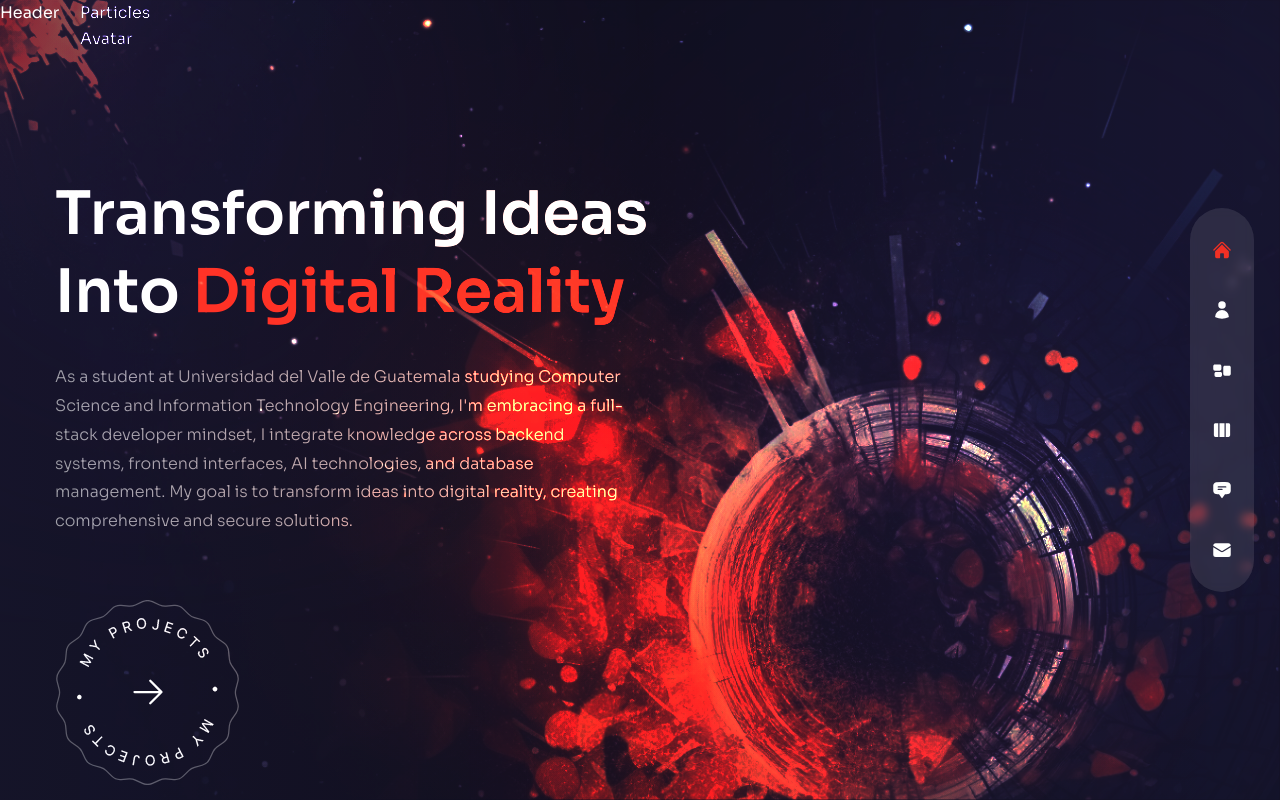
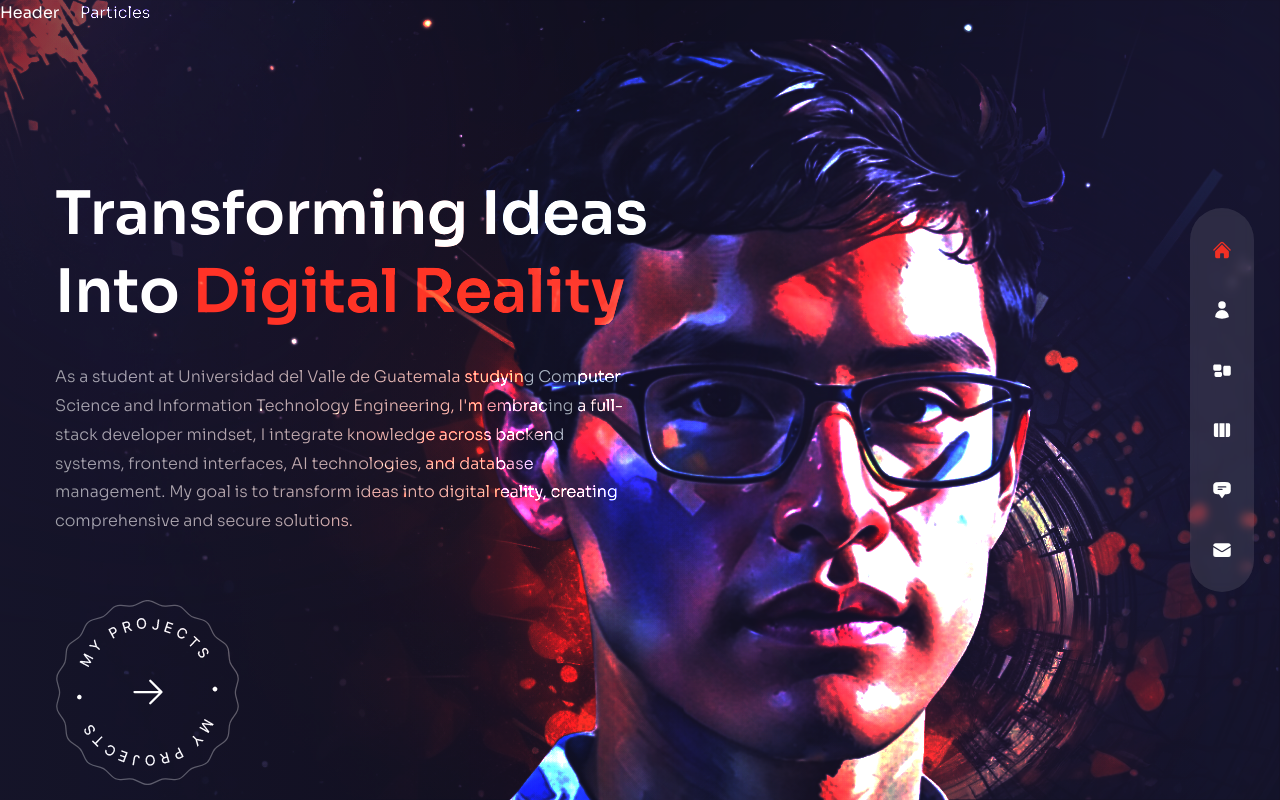
Before and after one commit to XavierLopez25/portfolio_v1, a Next.js app: page / in a window 1280 px wide. Built offline with nearby package versions, Linux system fonts and the light colour scheme; what tailwind-gradient-mask-image would draw is missing.

Commit message:
feat: added structuring and styles for Avatar component

```diff
--- a/components/Avatar.js
+++ b/components/Avatar.js
@@ -1,5 +1,17 @@
+import Image from 'next/image';
+
 const Avatar = () => {
-  return <div>Avatar</div>;
+  return (
+    <div className="hidden xl:flex xl:max-w-none relative overflow-hidden gradient-mask-b-90">
+      <Image
+        src={'/avatar.png'}
+        width={737}
+        height={678}
+        alt="Avatar"
+        className="translate-z-0 w-full h-full"
+      />
+    </div>
+  );
 };
 
 export default Avatar;
```
